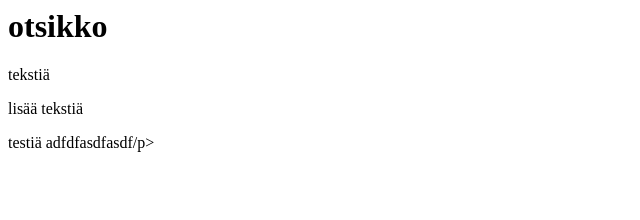
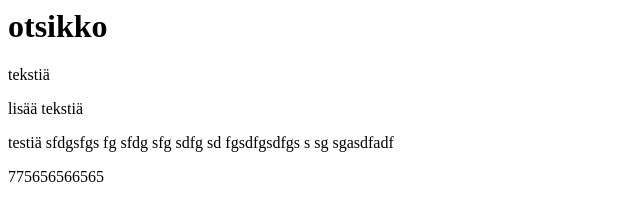
Before and after one commit to kekkiantero/aihtml, a plain HTML site: page index.html in a window 1280 px wide. Shown: the whole page, without its empty margins (0-640 px from the left). Drawn offline with Linux system fonts and the light colour scheme.

Commit message:
number update

```diff
--- a/index.html
+++ b/index.html
@@ -3,5 +3,6 @@
     <body><h1>otsikko</h1>
     <p>tekstiä</p>
 <p>lisää tekstiä</p>
-<p>testiä adfdfasdfasdf/p></body>
+<p>testiä sfdgsfgs fg sfdg sfg sdfg sd fgsdfgsdfgs s sg sgasdfadf</p>
+<p>775656566565</p></body>
 </html>
```
